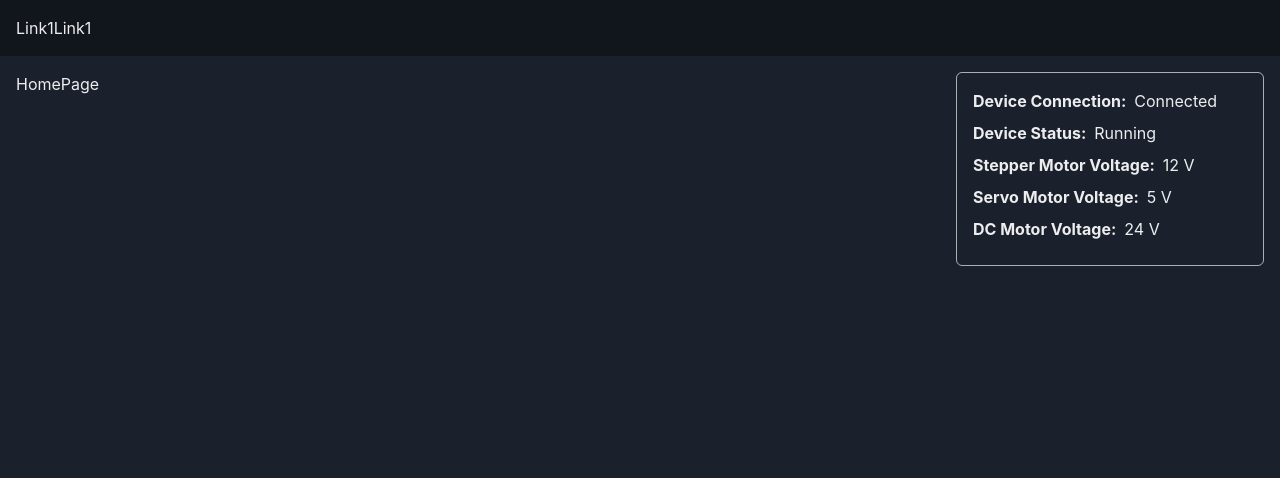
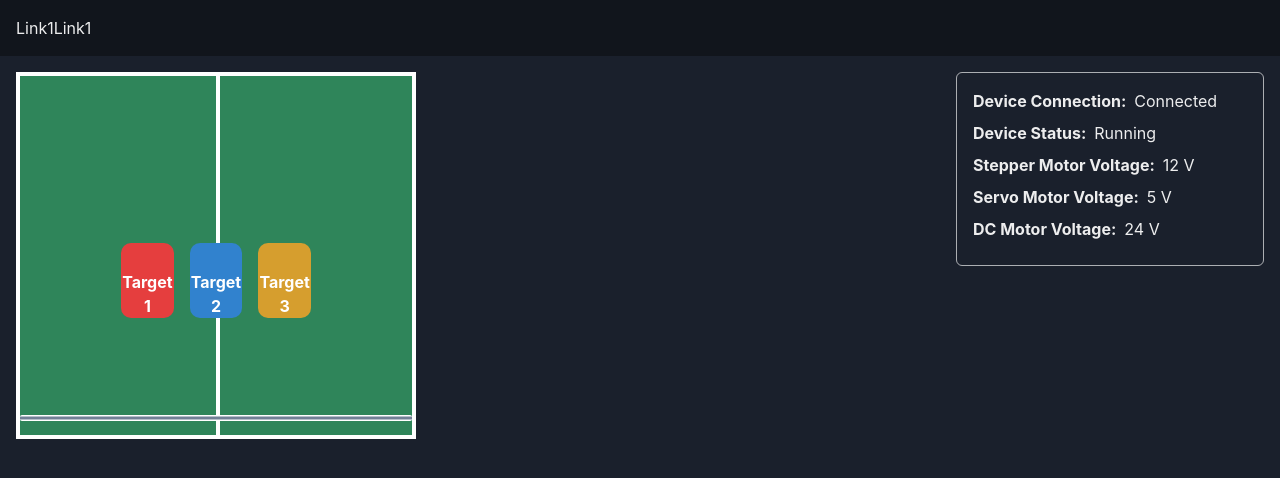
Before and after one commit to berkinanik/dyenco-web-frontend, a React (Vite) app: page /#/ in a window 1280 px wide. Shown: the top 478 px of the page. Built offline with nearby package versions, Linux system fonts and the light colour scheme.

Commit message:
feat: add initial components for tennis table viewer

```diff
--- /dev/null
+++ b/src/components/tennis-table/TargetArea.tsx
@@ -0,0 +1,3 @@
+export const TargetArea = () => {
+  return <div>TargetArea</div>;
+};
--- /dev/null
+++ b/src/components/tennis-table/TennisTable.tsx
@@ -0,0 +1,82 @@
+import { AspectRatio, Box, Flex, Text } from '@chakra-ui/react';
+
+export const TennisTable = () => {
+  return (
+    <AspectRatio maxWidth="25em" ratio={1.525 / 1.4}>
+      <Box
+        bgColor="green.600"
+        h="13.7em"
+        w="15.25em"
+        position="relative"
+        border="4px solid white"
+      >
+        <Box bg="white" h="100%" w="4px" position="absolute" left="50%" />
+        <Box
+          bg="white"
+          w="100%"
+          h="6px"
+          position="absolute"
+          bottom="4%"
+          overflow="hidden"
+          borderRadius="2px"
+        >
+          <Box
+            bg="gray.500"
+            w="100%"
+            h="3px"
+            position="absolute"
+            top="50%"
+            left="0"
+            transform="translateY(-50%)"
+          />
+        </Box>
+
+        <Flex
+          justifyContent="space-between"
+          mt="50px"
+          mx="10%"
+          position="relative"
+        >
+          <Box
+            bg="red.500"
+            h="calc(33% - 10px)"
+            w="calc(33% - 10px)"
+            borderRadius="10px"
+            cursor="pointer"
+            _hover={{ bg: 'red.600' }}
+          >
+            <Text textAlign="center" color="white" fontWeight="bold" mt="50%">
+              Target 1
+            </Text>
+          </Box>
+
+          <Box
+            bg="blue.500"
+            h="calc(33% - 10px)"
+            w="calc(33% - 10px)"
+            borderRadius="10px"
+            cursor="pointer"
+            _hover={{ bg: 'blue.600' }}
+          >
+            <Text textAlign="center" color="white" fontWeight="bold" mt="50%">
+              Target 2
+            </Text>
+          </Box>
+
+          <Box
+            bg="yellow.500"
+            h="calc(33% - 10px)"
+            w="calc(33% - 10px)"
+            borderRadius="10px"
+            cursor="pointer"
+            _hover={{ bg: 'yellow.600' }}
+          >
+            <Text textAlign="center" color="white" fontWeight="bold" mt="50%">
+              Target 3
+            </Text>
+          </Box>
+        </Flex>
+      </Box>
+    </AspectRatio>
+  );
+};
--- a/src/pages/home/HomePage.tsx
+++ b/src/pages/home/HomePage.tsx
@@ -1,3 +1,11 @@
-export const HomePage = () => {
-  return <div>HomePage</div>;
+import { Box } from '@chakra-ui/react';
+
+import { TennisTable } from '@/components/tennis-table/TennisTable';
+
+export const HomePage: React.FC = () => {
+  return (
+    <Box>
+      <TennisTable />
+    </Box>
+  );
 };
```
